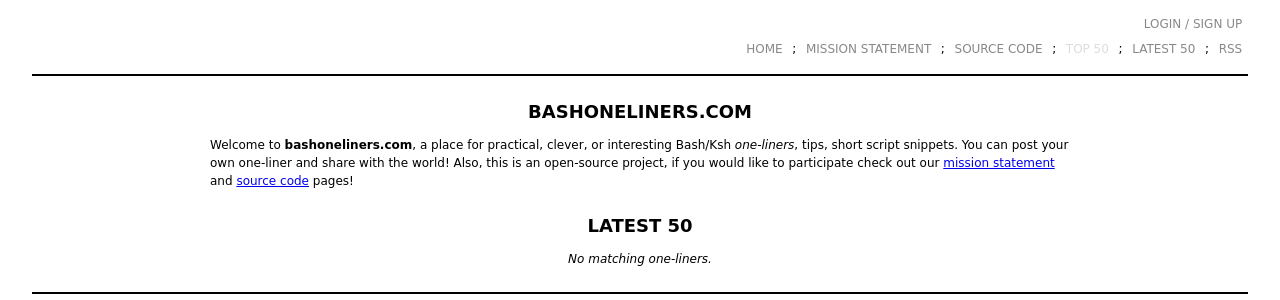
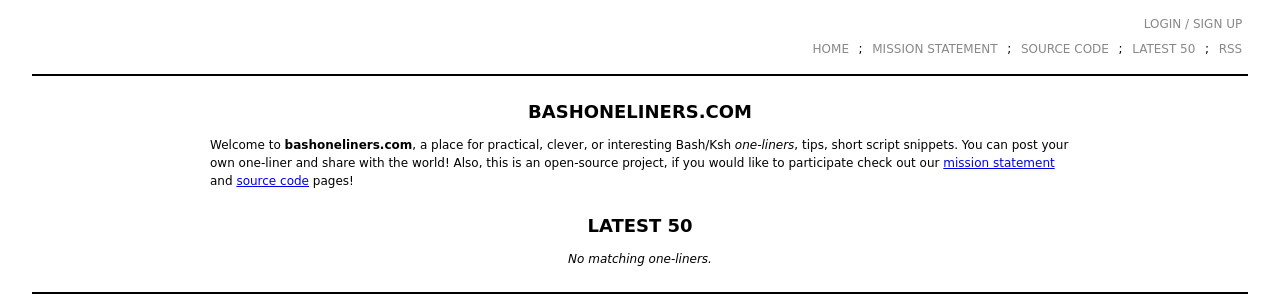
Before and after one commit to janosgyerik/bashoneliners, a Django app: template templates/main/index.html in a window 1280 px wide. Shown: the top 300 px of the page. Run offline with Django 3.2, Linux system fonts and the light colour scheme; the template is opened without the code that fills it, so the values that code supplies are empty; some libraries are stand-ins or nearby versions.

Commit message:
removed top 50 links, while it is not working it is confusing to be there

```diff
--- a/templates/base.html
+++ b/templates/base.html
@@ -40,7 +40,6 @@
     <a href="/"><span>home</span></a> ;
     <a href="{% url bashoneliners.main.views.mission %}"><span>mission statement</span></a> ;
     <a href="{% url bashoneliners.main.views.sourcecode %}"><span>source code</span></a> ;
-    <a class="comingsoon" href="#"><span>top 50</span></a> ;
     <!--
     <a href="/main/top/50/"><span>top 50</span></a> ;
     -->
```
